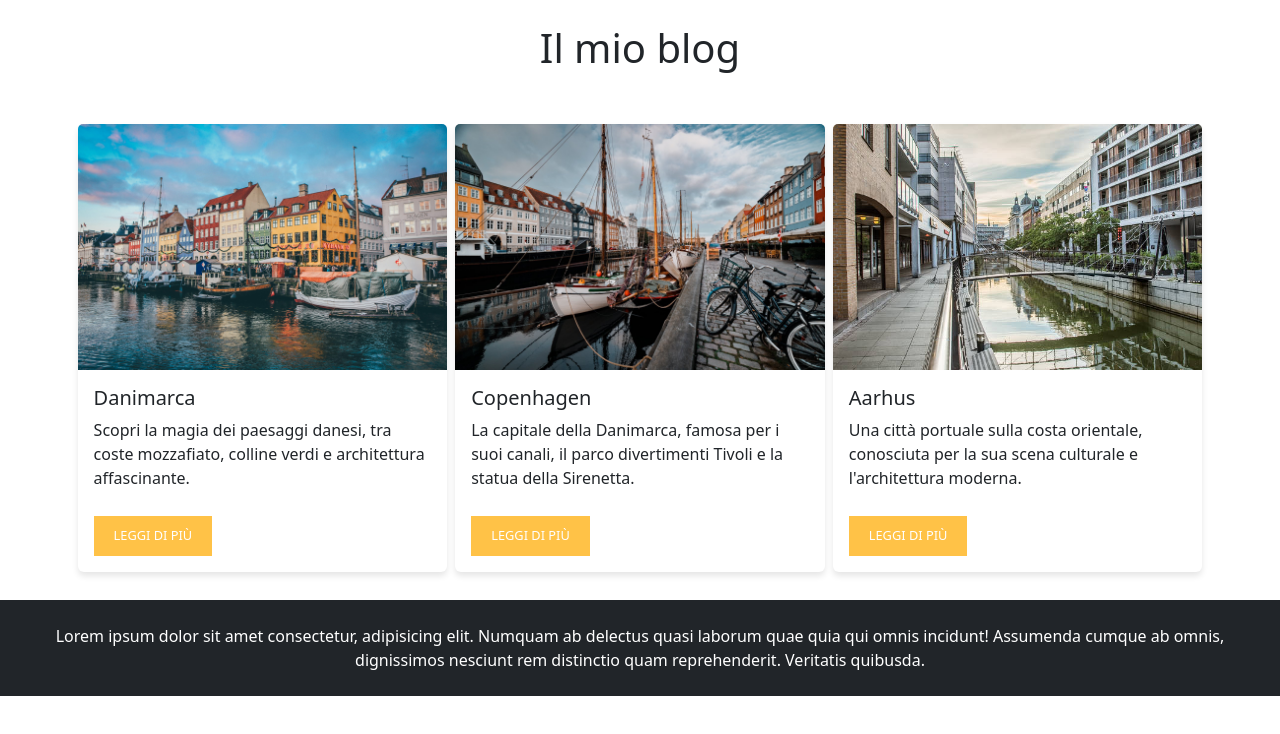
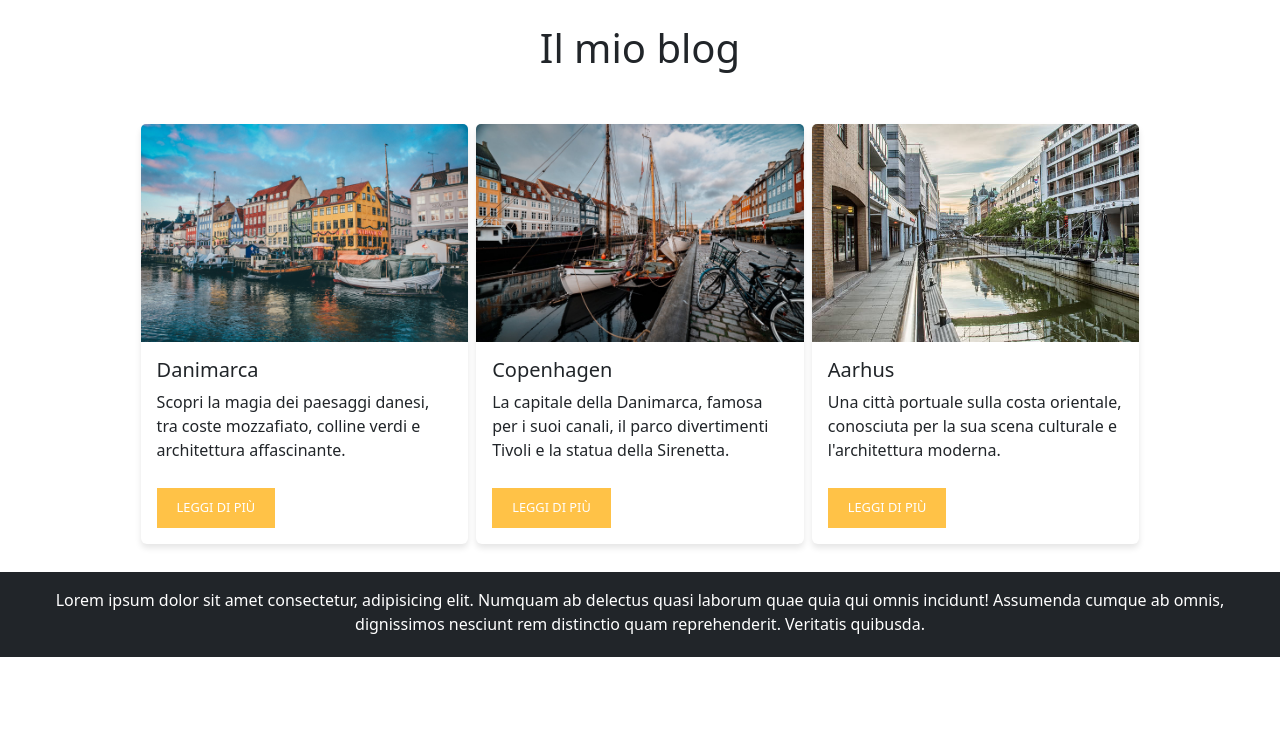
Before and after one commit to Melrizzuto/react-components, a React (Vite) app: page / in a window 1280 px wide. Shown: the top 734 px of the page. Built offline with nearby package versions, Linux system fonts and the light colour scheme.

Commit message:
Added reset to style global / added custom style to footer in Footer.module.css and added mtop in main

```diff
--- a/src/components/Footer.jsx
+++ b/src/components/Footer.jsx
@@ -1,10 +1,13 @@
+import style from "./Footer.module.css";
+
 function Footer() {
     return (
-        <footer className="p-4 bg-dark text-white text-center">
-            Lorem ipsum dolor sit amet consectetur, adipisicing elit. Numquam ab delectus quasi laborum quae quia qui omnis incidunt! Assumenda cumque ab omnis, dignissimos nesciunt rem distinctio quam reprehenderit. Veritatis quibusda.
+        <footer className={`bg-dark text-white text-center p-3 mt-auto ${style.footer}`}>
+            <p>
+                Lorem ipsum dolor sit amet consectetur, adipisicing elit. Numquam ab delectus quasi laborum quae quia qui omnis incidunt! Assumenda cumque ab omnis, dignissimos nesciunt rem distinctio quam reprehenderit. Veritatis quibusda.
+            </p>
         </footer>
-
-    )
+    );
 }
 
 export default Footer;
--- /dev/null
+++ b/src/components/Footer.module.css
@@ -0,0 +1,6 @@
+/* Footer.module.css (Desktop First)*/
+
+.footer {
+    width: 100%;
+    height: 85px;
+}
--- a/src/components/Main.jsx
+++ b/src/components/Main.jsx
@@ -3,7 +3,7 @@ import landscapes from "../data/landscape";
 
 function Main() {
     return (
-        <main className="container-fluid d-flex flex-wrap justify-content-center p-4">
+        <main className="container d-flex flex-wrap justify-content-center p-4 mt-4">
             {landscapes.map((landscape) => (
                 <Card
                     key={landscape.id}
--- a/src/style.css
+++ b/src/style.css
@@ -0,0 +1,6 @@
+/* General */
+* {
+    margin: 0;
+    padding: 0;
+    box-sizing: border-box;
+}
```
